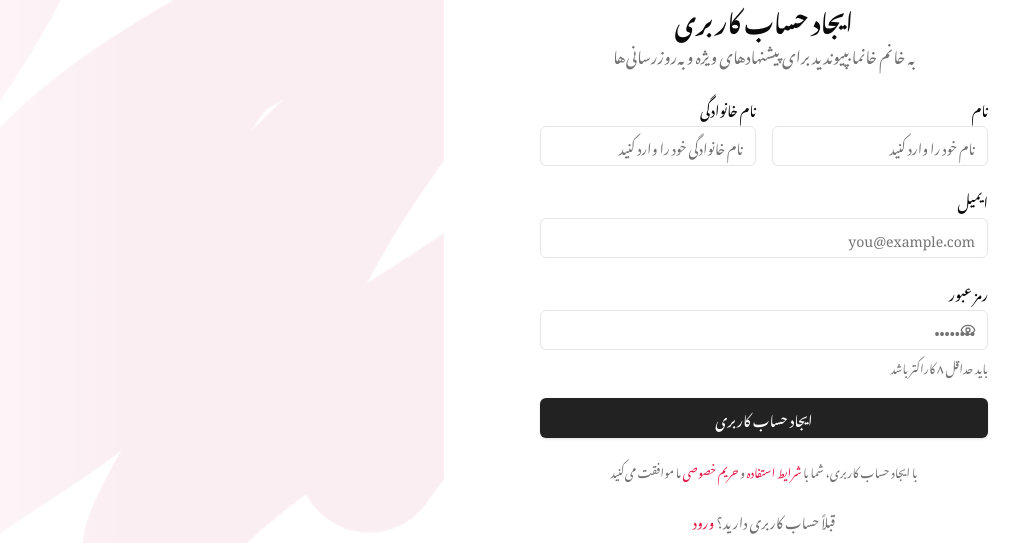
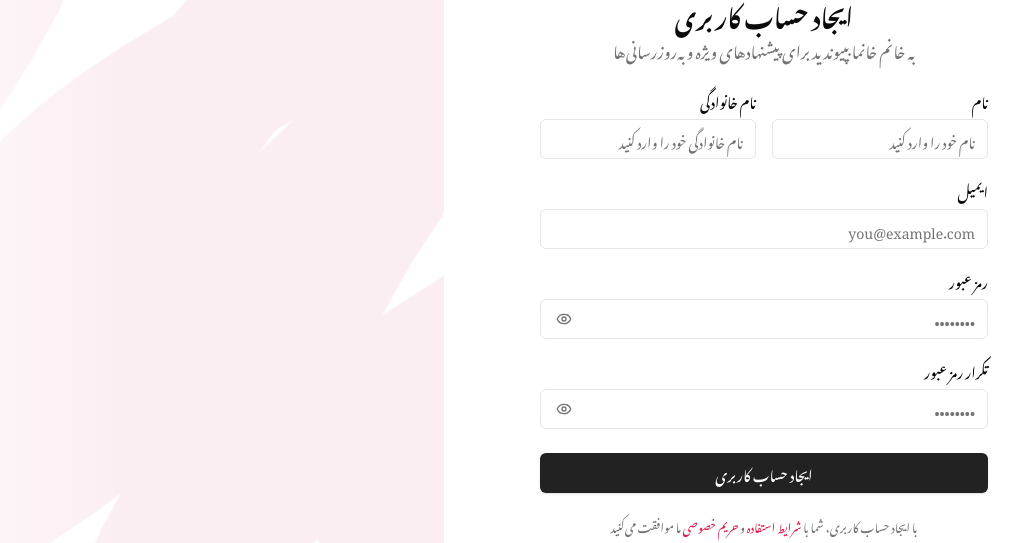
Before and after one commit to amin0haddadi/BeautyEcommerceWithNext, a Next.js app: page /register in a window 1280 px wide. Shown: the part 218-761 px from the top of the page, without its empty margins (196-1217 px from the left). Built offline with nearby package versions, Linux system fonts and the light colour scheme; no server answers.

Commit message:
refactor : add react form hook to register page

```diff
--- a/src/features/auth/components/register-content.tsx
+++ b/src/features/auth/components/register-content.tsx
@@ -2,25 +2,51 @@
 
 import { useState } from "react";
 import Link from "next/link";
-import { useRouter } from "next/navigation";
+import { useForm } from "react-hook-form";
 import { Eye, EyeOff } from "lucide-react";
 import { Button } from "@/components/ui/button";
 import { Input } from "@/components/ui/input";
+import { Label } from "@/components/ui/label";
+import { useRegister } from "@/hooks/mutations/auth";
+
+interface RegisterFormData {
+  firstName: string;
+  lastName: string;
+  email: string;
+  password: string;
+  password_confirmation: string;
+}
 
 export function RegisterContent() {
-  const router = useRouter();
   const [showPassword, setShowPassword] = useState(false);
-  const [formData, setFormData] = useState({
-    firstName: "",
-    lastName: "",
-    email: "",
-    password: "",
+  const [showPasswordConfirmation, setShowPasswordConfirmation] = useState(false);
+  const { mutate: register, isPending } = useRegister();
+
+  const {
+    register: registerField,
+    handleSubmit,
+    watch,
+    formState: { errors },
+  } = useForm<RegisterFormData>({
+    defaultValues: {
+      firstName: "",
+      lastName: "",
+      email: "",
+      password: "",
+      password_confirmation: "",
+    },
   });
 
-  const handleSubmit = (e: React.FormEvent) => {
-    e.preventDefault();
-    // Demo registration - just redirect
-    router.push("/");
+  const password = watch("password");
+
+  const onSubmit = (data: RegisterFormData) => {
+    // Combine firstName and lastName into name
+    register({
+      name: `${data.firstName} ${data.lastName}`.trim(),
+      email: data.email,
+      password: data.password,
+      password_confirmation: data.password_confirmation,
+    });
   };
 
   return (
@@ -32,61 +58,111 @@ export function RegisterContent() {
         </p>
       </div>
 
-      <form onSubmit={handleSubmit} className="space-y-6">
+      <form onSubmit={handleSubmit(onSubmit)} className="space-y-6">
         <div className="grid grid-cols-2 gap-4">
           <div>
-            <label className="block text-sm font-medium mb-2">نام</label>
+            <Label htmlFor="firstName" className="block mb-3">
+              نام
+            </Label>
             <Input
+              id="firstName"
               placeholder="نام خود را وارد کنید"
-              value={formData.firstName}
-              onChange={(e) =>
-                setFormData({ ...formData, firstName: e.target.value })
-              }
-              required
+              {...registerField("firstName", {
+                required: "نام الزامی است",
+                minLength: {
+                  value: 2,
+                  message: "نام باید حداقل ۲ کاراکتر باشد",
+                },
+              })}
+              className={errors.firstName ? "border-destructive" : ""}
             />
+            {errors.firstName && (
+              <p className="text-sm text-destructive mt-2">
+                {errors.firstName.message}
+              </p>
+            )}
           </div>
           <div>
-            <label className="block text-sm font-medium mb-2">نام خانوادگی</label>
+            <Label htmlFor="lastName" className="block mb-3">
+              نام خانوادگی
+            </Label>
             <Input
+              id="lastName"
               placeholder="نام خانوادگی خود را وارد کنید"
-              value={formData.lastName}
-              onChange={(e) =>
-                setFormData({ ...formData, lastName: e.target.value })
-              }
-              required
+              {...registerField("lastName", {
+                required: "نام خانوادگی الزامی است",
+                minLength: {
+                  value: 2,
+                  message: "نام خانوادگی باید حداقل ۲ کاراکتر باشد",
+                },
+              })}
+              className={errors.lastName ? "border-destructive" : ""}
             />
+            {errors.lastName && (
+              <p className="text-sm text-destructive mt-2">
+                {errors.lastName.message}
+              </p>
+            )}
           </div>
         </div>
 
         <div>
-          <label className="block text-sm font-medium mb-2">ایمیل</label>
+          <Label htmlFor="email" className="block mb-3">
+            ایمیل
+          </Label>
           <Input
+            id="email"
             type="email"
             placeholder="you@example.com"
-            value={formData.email}
-            onChange={(e) =>
-              setFormData({ ...formData, email: e.target.value })
-            }
-            required
+            {...registerField("email", {
+              required: "ایمیل الزامی است",
+              pattern: {
+                value: /^[A-Z0-9._%+-]+@[A-Z0-9.-]+\.[A-Z]{2,}$/i,
+                message: "ایمیل معتبر نیست",
+              },
+            })}
+            className={errors.email ? "border-destructive" : ""}
           />
+          {errors.email && (
+            <p className="text-sm text-destructive mt-2">
+              {errors.email.message}
+            </p>
+          )}
         </div>
 
         <div>
-          <label className="block text-sm font-medium mb-2">رمز عبور</label>
+          <Label htmlFor="password" className="block mb-3">
+            رمز عبور
+          </Label>
           <div className="relative">
             <Input
+              id="password"
               type={showPassword ? "text" : "password"}
               placeholder="••••••••"
-              value={formData.password}
-              onChange={(e) =>
-                setFormData({ ...formData, password: e.target.value })
-              }
-              required
+              {...registerField("password", {
+                required: "رمز عبور الزامی است",
+                minLength: {
+                  value: 8,
+                  message: "رمز عبور باید حداقل 8 کاراکتر باشد",
+                },
+                validate: {
+                  hasUppercase: (value) =>
+                    /[A-Z]/.test(value) ||
+                    "رمز عبور باید حداقل یک حرف بزرگ داشته باشد",
+                  hasSpecialChar: (value) =>
+                    /[!@#$%^&*()_+\-=\[\]{};':"\\|,.<>\/?]/.test(value) ||
+                    "رمز عبور باید حداقل یک کاراکتر خاص داشته باشد",
+                  hasNumber: (value) =>
+                    /[0-9]/.test(value) ||
+                    "رمز عبور باید حداقل یک عدد داشته باشد",
+                },
+              })}
+              className={errors.password ? "border-destructive" : ""}
             />
             <button
               type="button"
               onClick={() => setShowPassword(!showPassword)}
-              className="absolute right-3 top-1/2 -translate-y-1/2 text-muted-foreground hover:text-foreground"
+              className="absolute left-4 top-1/2 -translate-y-1/2 text-muted-foreground hover:text-foreground"
             >
               {showPassword ? (
                 <EyeOff className="h-4 w-4" />
@@ -95,13 +171,50 @@ export function RegisterContent() {
               )}
             </button>
           </div>
-          <p className="text-xs text-muted-foreground mt-2">
-            باید حداقل ۸ کاراکتر باشد
-          </p>
+          {errors.password && (
+            <p className="text-sm text-destructive mt-2">
+              {errors.password.message}
+            </p>
+          )}
         </div>
 
-        <Button type="submit" className="w-full" size="lg">
-          ایجاد حساب کاربری
+        <div>
+          <Label htmlFor="password_confirmation" className="block mb-3">
+            تکرار رمز عبور
+          </Label>
+          <div className="relative">
+            <Input
+              id="password_confirmation"
+              type={showPasswordConfirmation ? "text" : "password"}
+              placeholder="••••••••"
+              {...registerField("password_confirmation", {
+                required: "تکرار رمز عبور الزامی است",
+                validate: (value) =>
+                  value === password || "رمز عبور و تکرار آن باید یکسان باشند",
+              })}
+              className={errors.password_confirmation ? "border-destructive" : ""}
+            />
+            <button
+              type="button"
+              onClick={() => setShowPasswordConfirmation(!showPasswordConfirmation)}
+              className="absolute left-4 top-1/2 -translate-y-1/2 text-muted-foreground hover:text-foreground"
+            >
+              {showPasswordConfirmation ? (
+                <EyeOff className="h-4 w-4" />
+              ) : (
+                <Eye className="h-4 w-4" />
+              )}
+            </button>
+          </div>
+          {errors.password_confirmation && (
+            <p className="text-sm text-destructive mt-2">
+              {errors.password_confirmation.message}
+            </p>
+          )}
+        </div>
+
+        <Button type="submit" className="w-full" size="lg" disabled={isPending}>
+          {isPending ? "در حال ثبت نام..." : "ایجاد حساب کاربری"}
         </Button>
       </form>
 
--- a/src/hooks/mutations/auth/index.ts
+++ b/src/hooks/mutations/auth/index.ts
@@ -1 +1,2 @@
 export * from "./use-login";
+export * from "./use-register";
--- /dev/null
+++ b/src/hooks/mutations/auth/use-register.ts
@@ -0,0 +1,53 @@
+import { useMutation } from "@tanstack/react-query";
+import { useRouter } from "next/navigation";
+import { register } from "@/lib/api/auth";
+import { useAuthStore } from "@/stores/auth-store";
+import type { RegisterRequest } from "@/lib/api/auth/types";
+import { useToast } from "@/hooks/use-toast";
+
+export function useRegister() {
+  const router = useRouter();
+  const { setAuth } = useAuthStore();
+  const { toast } = useToast();
+
+  return useMutation({
+    mutationFn: (credentials: RegisterRequest) => register(credentials),
+    onSuccess: (response) => {
+      const { user, token } = response.data;
+
+      // Store auth data
+      setAuth(
+        {
+          id: user.id.toString(),
+          name: user.name,
+          email: user.email,
+        },
+        token
+      );
+
+      // Show success message
+      toast({
+        title: "ثبت نام موفق",
+        description: `خوش آمدید ${user.name}`,
+      });
+
+      // Redirect to home or previous page
+      router.push("/");
+      router.refresh();
+    },
+    onError: (error: any) => {
+      // Error handling is done globally in query-provider
+      // But we can add specific error messages here if needed
+      const errorMessage =
+        error?.data?.message ||
+        error?.message ||
+        "خطا در ثبت نام. لطفاً اطلاعات خود را بررسی کنید.";
+
+      toast({
+        title: "خطا در ثبت نام",
+        description: errorMessage,
+        variant: "destructive",
+      });
+    },
+  });
+}
--- a/src/lib/api/auth/index.ts
+++ b/src/lib/api/auth/index.ts
@@ -1,2 +1,3 @@
 export * from "./types";
 export * from "./login";
+export * from "./register";
--- /dev/null
+++ b/src/lib/api/auth/register.ts
@@ -0,0 +1,10 @@
+import { api } from "../client";
+import type { RegisterRequest, RegisterResponse } from "./types";
+
+/**
+ * Register new user
+ * Endpoint: POST /api/register
+ */
+export async function register(credentials: RegisterRequest): Promise<RegisterResponse> {
+  return api.post<RegisterResponse>("/register", credentials);
+}
```
